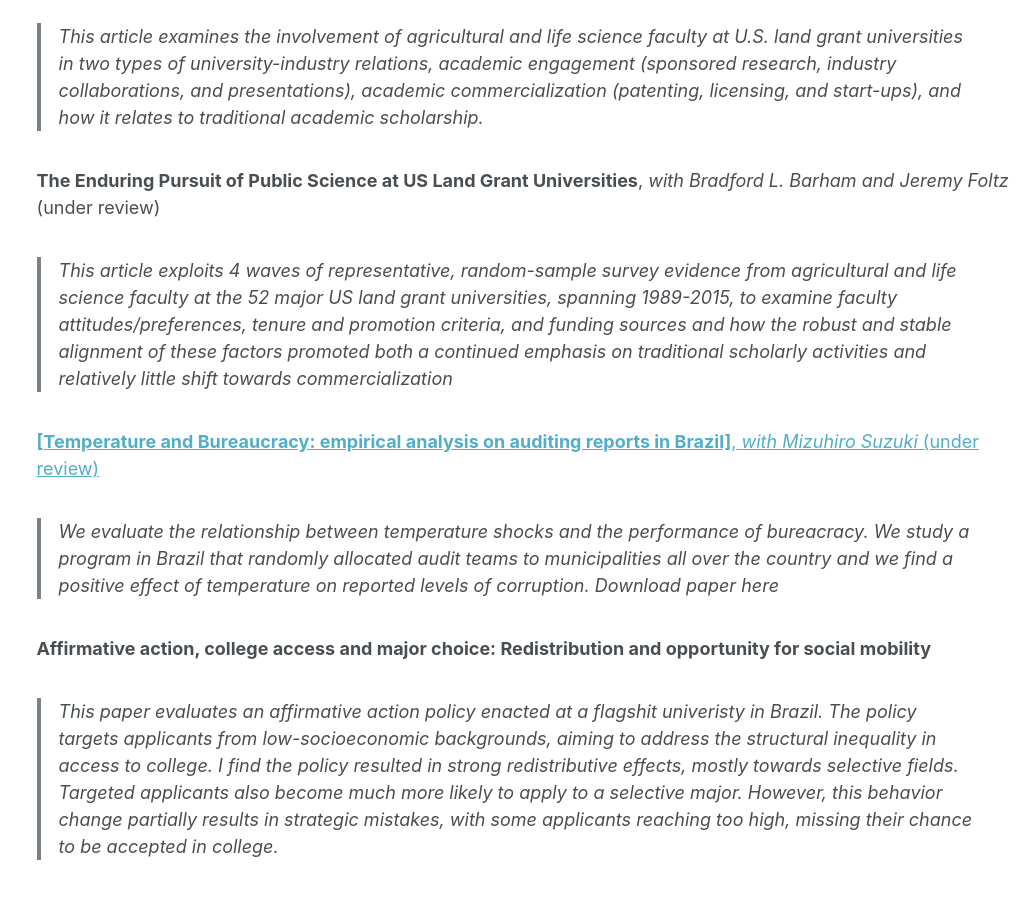
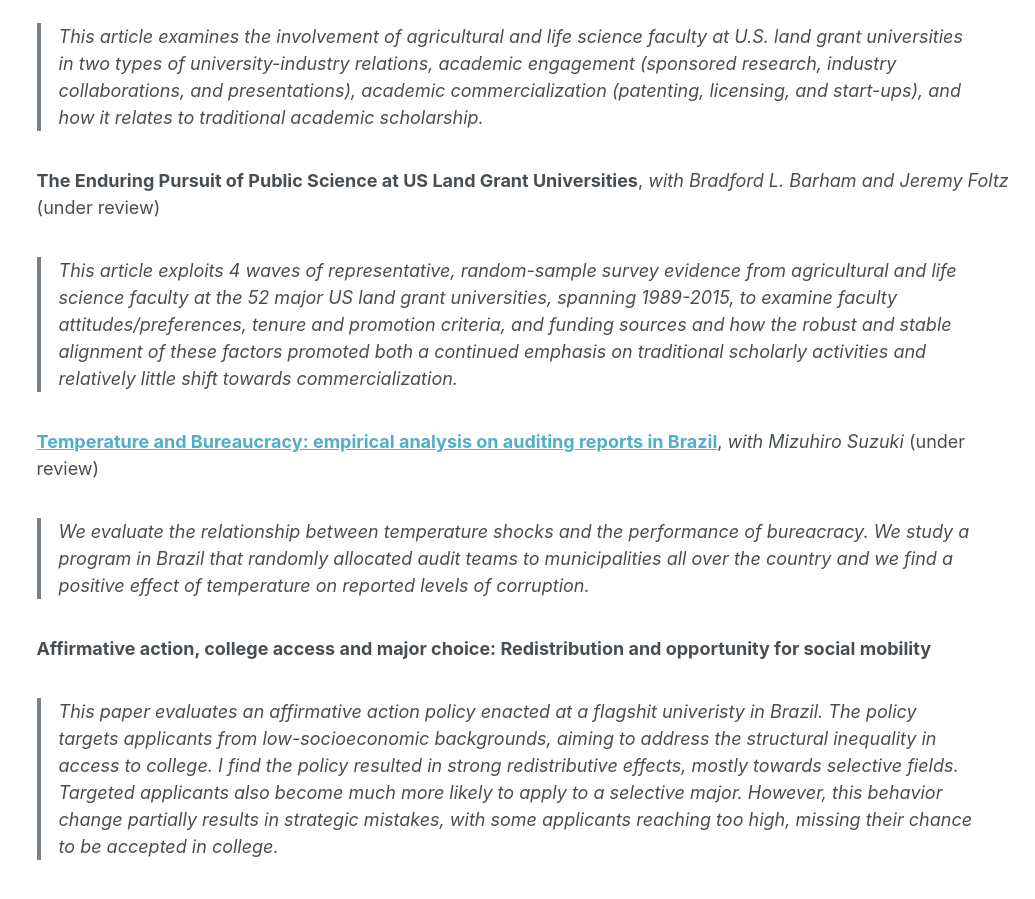
Before and after one commit to anapmelo/anapmelo.github.io, a Jekyll site: the page built from _pages/publications.md, in a window 1280 px wide and 900 px high, scrolled down 426 px. Shown: the whole window, without its empty margins (245-1280 px from the left). Built offline with Jekyll 4.4.1, drawn with Linux system fonts in a browser that asks for light colours.

Commit message:
Update publications.md

```diff
--- a/_pages/publications.md
+++ b/_pages/publications.md
@@ -15,11 +15,10 @@ author_profile: false
 > This article examines the involvement of agricultural and life science faculty at U.S. land grant universities in two types of university-industry relations, academic engagement (sponsored research, industry collaborations, and presentations), academic commercialization (patenting, licensing, and start-ups), and how it relates to traditional academic scholarship.
 
 **The Enduring Pursuit of Public Science at US Land Grant Universities**, _with Bradford L. Barham and Jeremy Foltz_ (under review)
-> This article exploits 4 waves of representative, random-sample survey evidence from agricultural and life science faculty at the 52 major US land grant universities, spanning 1989-2015, to examine faculty attitudes/preferences, tenure and promotion criteria, and funding sources and how the robust and stable alignment of these factors promoted both a continued emphasis on traditional scholarly activities and relatively little shift towards commercialization
+> This article exploits 4 waves of representative, random-sample survey evidence from agricultural and life science faculty at the 52 major US land grant universities, spanning 1989-2015, to examine faculty attitudes/preferences, tenure and promotion criteria, and funding sources and how the robust and stable alignment of these factors promoted both a continued emphasis on traditional scholarly activities and relatively little shift towards commercialization.
 
-<a href="http://anapmelo.github.io/files/manuscript_MM.pdf"> **[Temperature and Bureaucracy: empirical analysis on auditing reports in Brazil]**, _with Mizuhiro Suzuki_ (under review)
+<a href="http://anapmelo.github.io/files/manuscript_MM.pdf"> **Temperature and Bureaucracy: empirical analysis on auditing reports in Brazil**</a>, _with Mizuhiro Suzuki_ (under review)
 > We evaluate the relationship between temperature shocks and the performance of bureacracy. We study a program in Brazil that randomly allocated audit teams to municipalities all over the country and we find a positive effect of temperature on reported levels of corruption.
-> Download paper here
 
 **Affirmative action, college access and major choice: Redistribution and opportunity for social mobility**
 > This paper evaluates an affirmative action policy enacted at a flagshit univeristy in Brazil. The policy targets applicants from low-socioeconomic backgrounds, aiming to address the structural inequality in access to college. I find the policy resulted in strong redistributive effects, mostly towards selective fields. Targeted applicants also become much more likely to apply to a selective major. However, this behavior change partially results in strategic mistakes, with some applicants reaching too high, missing their chance to be accepted in college.
```
